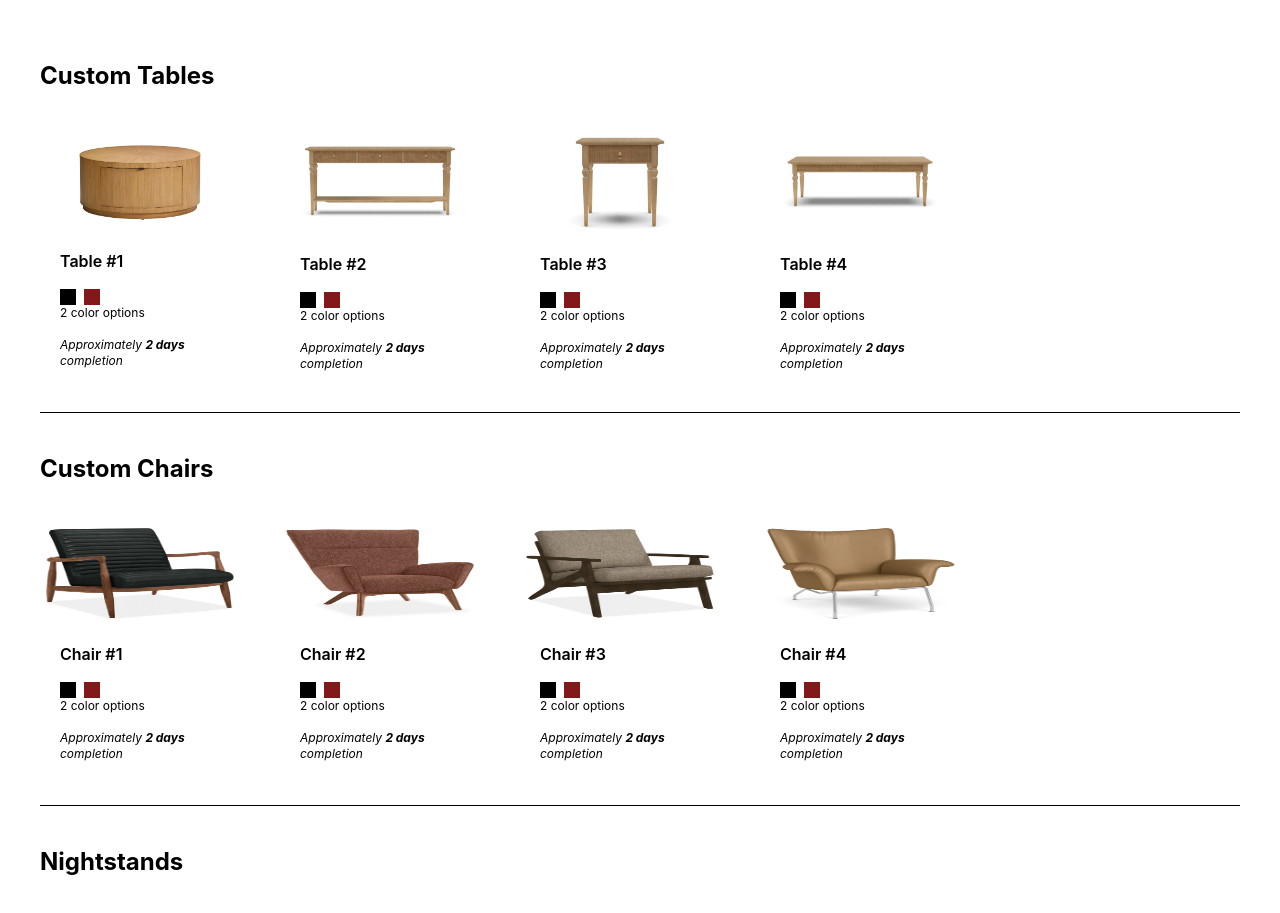
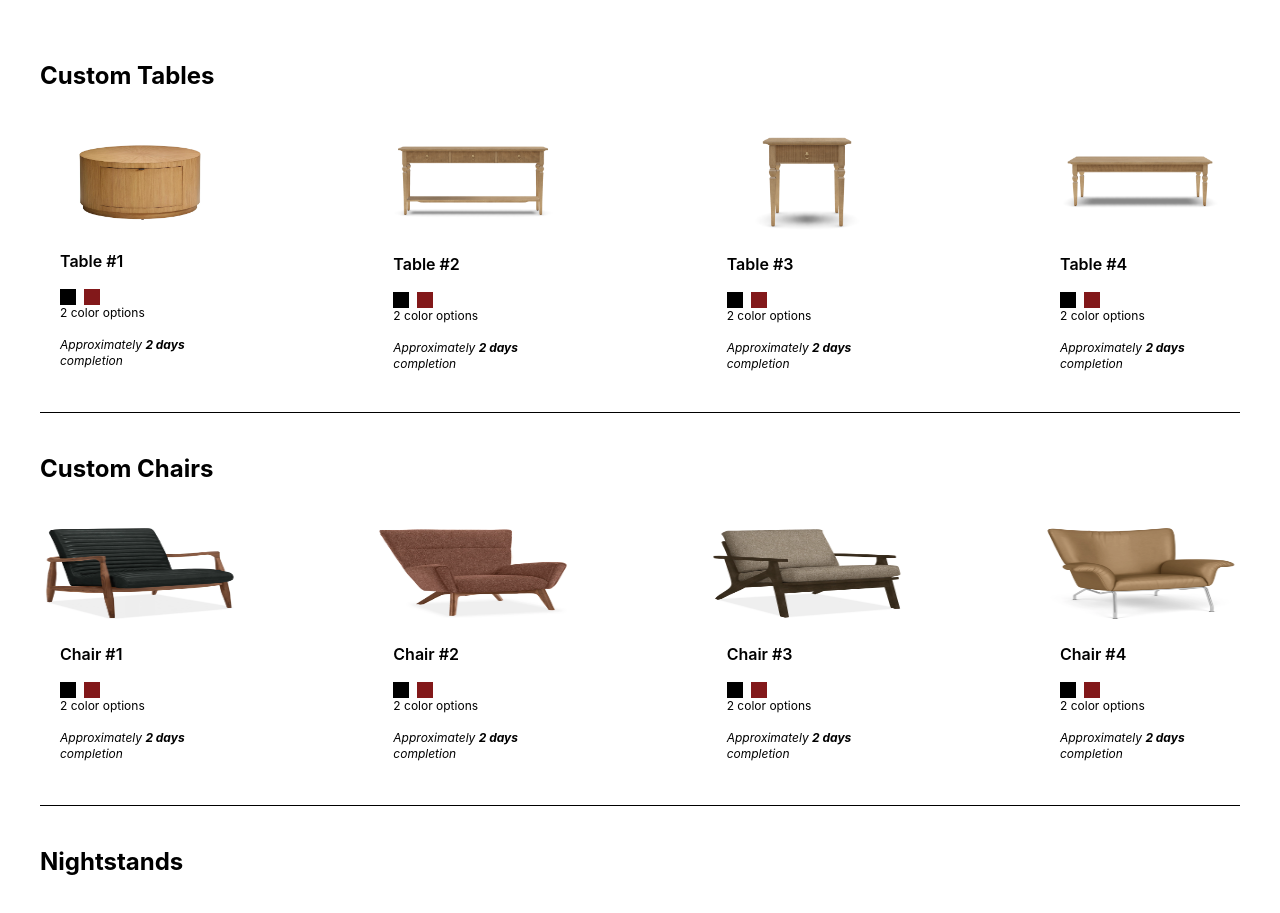
Before and after one commit to JoshuaM04/carpentry-website, a React (Vite) app: page / in a window 1280 px wide. Shown: the part 980-1893 px from the top of the page. Built offline with nearby package versions, Linux system fonts and the light colour scheme.

Commit message:
Made an alignment adjustment to the catalog in Home.tsx.

```diff
--- a/src/pages/Home.tsx
+++ b/src/pages/Home.tsx
@@ -31,7 +31,7 @@
                 <section id="furniture-menu" className="flex flex-col gap-10 w-full p-10">
                     <p className="text-2xl font-bold">Custom Tables</p>
 
-                    <div className="flex flex-wrap gap-10">
+                    <div className="flex flex-wrap justify-between items-center gap-10">
                         <div className="w-50 h-60">
                             <img src="/furniture/catalog/tables/furnitureOne.webp" alt="" />
 
@@ -109,7 +109,7 @@
 
                     <p className="text-2xl font-bold">Custom Chairs</p>
 
-                    <div className="flex flex-wrap gap-10">
+                    <div className="flex flex-wrap justify-between items-center gap-10">
                         <div className="w-50 h-60">
                             <img className="w-[199.97px] h-[96.83px]" src="/furniture/catalog/chairs/chairOne.webp" alt="" />
 
```
